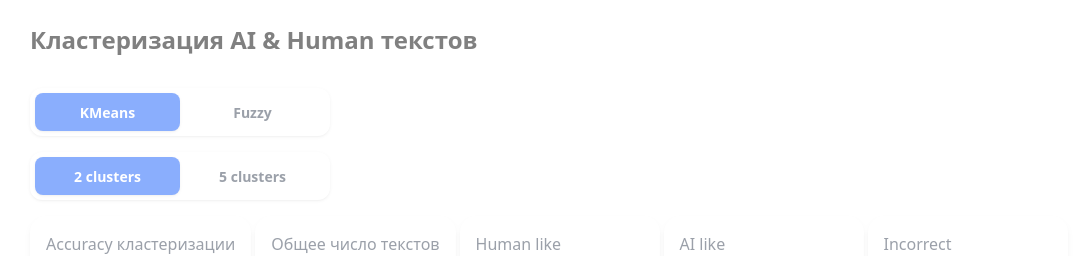
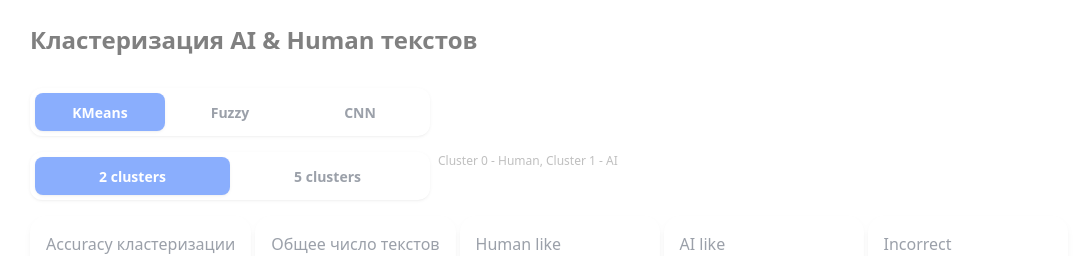
Before and after one commit to KIWIBIRD72/ai_detector_frontend, a React (Vite) app: page / in a window 1280 px wide. Shown: the top 256 px of the page, without its empty margins (84-1170 px from the left). Built offline with nearby package versions, Linux system fonts and the light colour scheme; no server answers.

Commit message:
update clusterizations requests

```diff
--- a/src/App.tsx
+++ b/src/App.tsx
@@ -17,13 +17,23 @@ export const App = () => {
     useInfiniteQuery({
       queryKey: ["clusters", method, nClusters],
       initialPageParam: 1,
-      queryFn: ({ pageParam = 1 }) => Service.getClusters(pageParam, 200, method, nClusters),
+      queryFn: ({ pageParam = 1 }) => {
+        switch (method) {
+          case ClusteringMethod.K_MEANS:
+            return Service.getKmeansClusters(pageParam, 200, nClusters);
+          case ClusteringMethod.FUZZY:
+            return Service.getFuzzyClusters(pageParam, 200, nClusters);
+          case ClusteringMethod.CNN:
+            return Service.getCnnClusters(pageParam, 200, nClusters);
+        }
+      },
       getNextPageParam: (lastPage, allPages) => {
         const total = lastPage.total ?? 0;
         const loaded = allPages.flatMap((p) => p.data).length;
         return loaded < total ? allPages.length + 1 : undefined;
       },
       refetchOnMount: true,
+      refetchOnWindowFocus: false,
     });
 
   const allData = data?.pages.flatMap((p) => p.data) ?? [];
@@ -56,11 +66,13 @@ export const App = () => {
           tabs={[
             { id: 1, label: "KMeans", data: ClusteringMethod.K_MEANS },
             { id: 2, label: "Fuzzy", data: ClusteringMethod.FUZZY },
+            { id: 3, label: "CNN", data: ClusteringMethod.CNN },
           ]}
           onChange={(data) => handleMethodChange(data.data)}
-          className="max-w-[300px]"
+          className="max-w-[400px]"
         />
 
+        <div className="flex gap-2">
           <Tabs
             id={"clusters number"}
             tabs={[
@@ -68,13 +80,20 @@ export const App = () => {
               { id: 2, label: "5 clusters", data: 5 },
             ]}
             onChange={(data) => setNClusters(data.data)}
-          className="max-w-[300px]"
+            className="max-w-[400px]"
           />
+
+          {nClusters === 2 && (
+            <h5 className="text-[12px] text-black/50">Cluster 0 - Human, Cluster 1 - AI</h5>
+          )}
+        </div>
 
         <ClusterStats
           allData={allData}
-          accuracy={data?.pages[0]?.accuracy}
-          total={data?.pages[0]?.total}
+          accuracy={data?.pages[data.pages.length - 1]?.accuracy}
+          total={data?.pages[data.pages.length - 1]?.total}
+          method={method}
+          nClusters={nClusters}
         />
         <ClusterChart allData={allData} method={method} nClusters={nClusters} />
 
--- a/src/components/ClusterStats.tsx
+++ b/src/components/ClusterStats.tsx
@@ -1,10 +1,12 @@
 import { FC, ReactNode, useMemo } from "react";
-import { ClusterType } from "../shared/services/types";
+import { ClusteringMethod, ClusterType } from "../shared/services/types";
 
 interface Props {
   allData: ClusterType[];
   accuracy?: number;
   total?: number;
+  method: ClusteringMethod;
+  nClusters: number;
 }
 
 const formatter = new Intl.NumberFormat("ru", {
@@ -12,18 +14,18 @@ const formatter = new Intl.NumberFormat("ru", {
   maximumFractionDigits: 0,
 });
 
-export const ClusterStats: FC<Props> = ({ allData, accuracy, total }) => {
+export const ClusterStats: FC<Props> = ({ allData, accuracy, total, method, nClusters }) => {
   const humanLikeAmount = useMemo(
     () => allData.filter((d) => d.cluster === 0).length,
-    [allData.length],
+    [allData.length, method, nClusters],
   );
   const aiLikeAmount = useMemo(
     () => allData.filter((d) => d.cluster === 1).length,
-    [allData.length],
+    [allData.length, method, nClusters],
   );
   const incorrectAmount = useMemo(
     () => allData.filter((d) => d.cluster !== d.true_label).length,
-    [allData.length],
+    [allData.length, method, nClusters],
   );
 
   const statisticsData = useMemo(
@@ -31,14 +33,14 @@ export const ClusterStats: FC<Props> = ({ allData, accuracy, total }) => {
       {
         id: 1,
         title: "Accuracy кластеризации",
-        value: `${accuracy ? (accuracy * 100).toFixed(2) : "..."}%`,
+        value: nClusters === 2 ? `${accuracy ? (accuracy * 100).toFixed(2) : "..."}%` : "--",
       },
       { id: 2, title: "Общее число текстов", value: total ? formatter.format(total) : "..." },
       { id: 3, title: "Human like", value: formatter.format(humanLikeAmount) },
       { id: 4, title: "AI like", value: formatter.format(aiLikeAmount) },
       { id: 5, title: "Incorrect", value: formatter.format(incorrectAmount) },
     ],
-    [allData.length],
+    [allData.length, method, nClusters],
   );
 
   return (
--- a/src/shared/services/index.ts
+++ b/src/shared/services/index.ts
@@ -1,22 +1,36 @@
 import { serviceApi } from "../libs/axios";
-import { ClusteringMethod, ClusterResponseType, ClusterType, GetAccuracyResponse } from "./types";
+import { ClusterResponseType, ClusterType, GetClusters } from "./types";
 
 export namespace Service {
-  export const getClusters = async (
-    page = 1,
-    pageSize = 100,
-    method: ClusteringMethod,
-    n_cluster: number,
-  ) => {
-    const response = await serviceApi.get<ClusterResponseType<ClusterType>>("/clusters", {
-      params: { page, page_size: pageSize, method, n_cluster },
+  export const getKmeansClusters: GetClusters = async (page, pageSize, nClusters) => {
+    const response = await serviceApi.get<ClusterResponseType<ClusterType>>("/clusters/kmeans", {
+      params: {
+        page,
+        page_size: pageSize,
+        n_cluster: nClusters,
+      },
     });
     return response.data;
   };
 
-  export const getClusterStats = async (method: ClusteringMethod) => {
-    const response = await serviceApi.get<GetAccuracyResponse>("/clusters/stats", {
-      params: { method },
+  export const getFuzzyClusters: GetClusters = async (page, pageSize, nClusters) => {
+    const response = await serviceApi.get<ClusterResponseType<ClusterType>>("/clusters/fuzzy", {
+      params: {
+        page,
+        page_size: pageSize,
+        n_cluster: nClusters,
+      },
+    });
+    return response.data;
+  };
+
+  export const getCnnClusters: GetClusters = async (page, pageSize, nClusters) => {
+    const response = await serviceApi.get<ClusterResponseType<ClusterType>>("/clusters/cnn", {
+      params: {
+        page,
+        page_size: pageSize,
+        n_cluster: nClusters,
+      },
     });
     return response.data;
   };
--- a/src/shared/services/types.ts
+++ b/src/shared/services/types.ts
@@ -26,4 +26,11 @@ export type GetAccuracyResponse = {
 export enum ClusteringMethod {
   K_MEANS = "kmeans",
   FUZZY = "fuzzy",
+  CNN = "CNN",
 }
+
+export type GetClusters = (
+  page: number,
+  pageSize: number,
+  nClusters: number,
+) => Promise<ClusterResponseType<ClusterType>>;
```
Also changed, not shown: 1 other file (tests, documents, lock files or other folders). Lines whose indentation alone changed are shown as unchanged.
